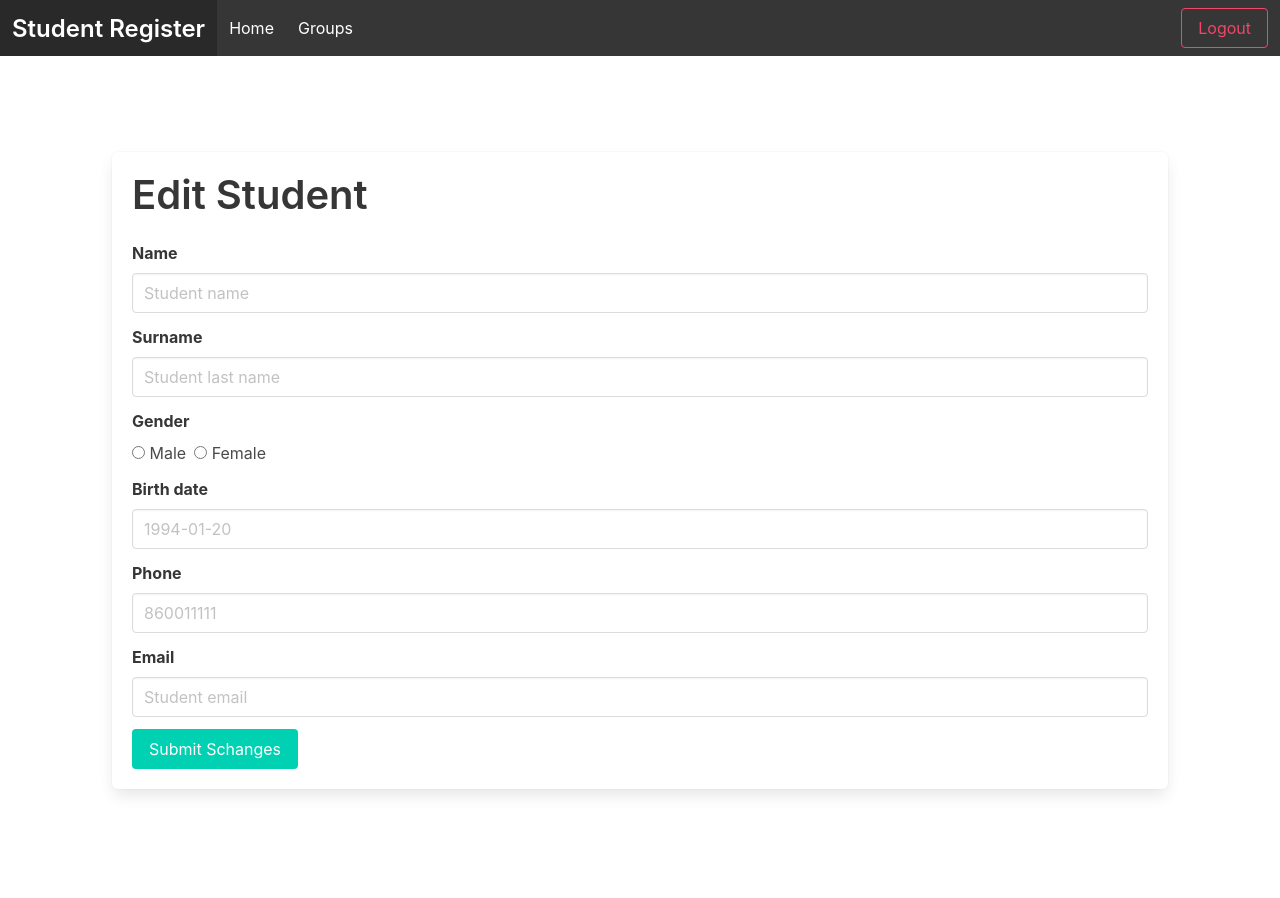
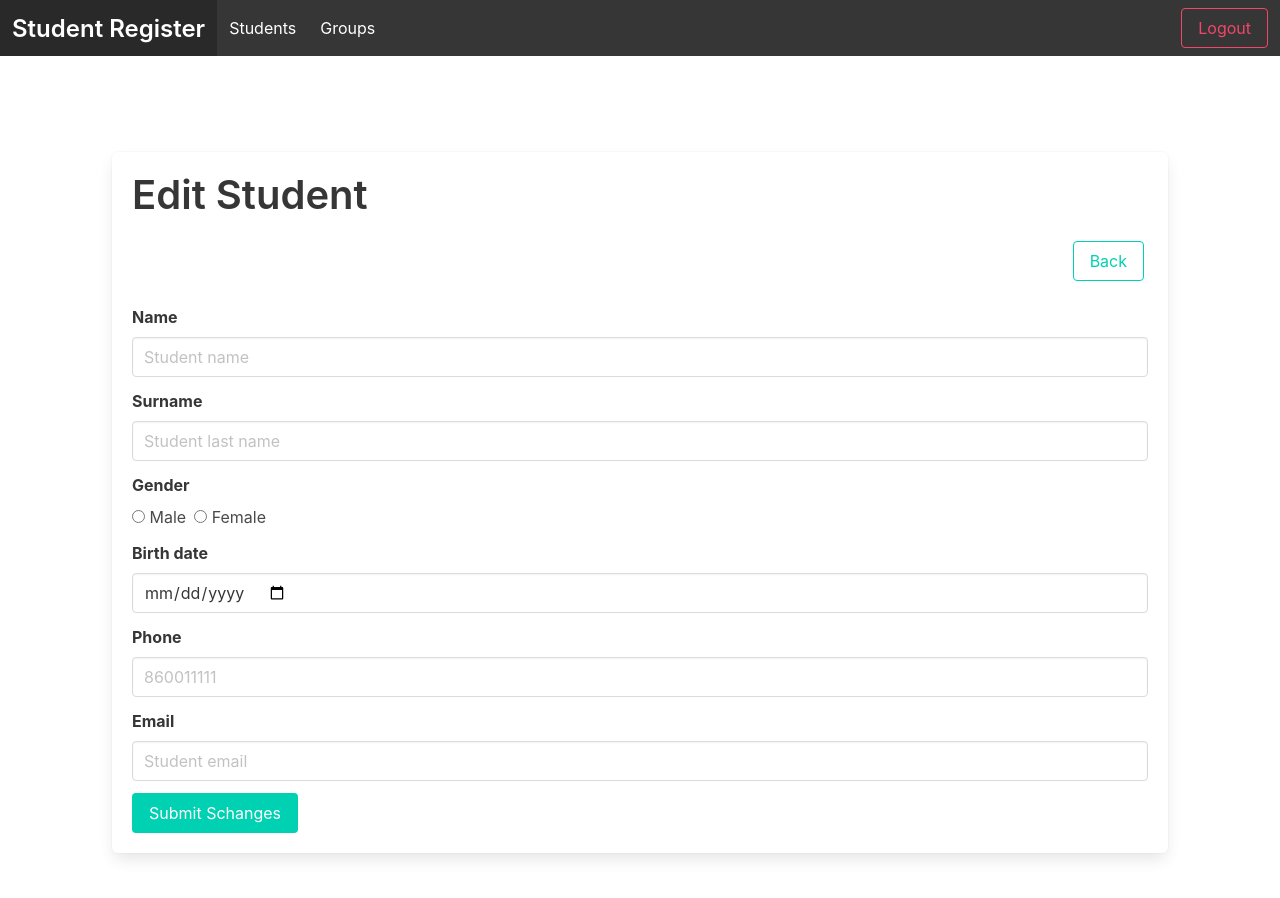
Before and after one commit to modestas9k/StudentuRegistras, a Vue app: page /editstudent/1 in a window 1280 px wide. Shown: the top 898 px of the page. Built offline with nearby package versions, Linux system fonts and the light colour scheme; no server answers; the database is empty; sample sign-in values are in the browser's storage.

Commit message:
back buttons, style fix

```diff
--- a/src/components/Navigation.vue
+++ b/src/components/Navigation.vue
@@ -68,7 +68,7 @@ export default {
             loggedIn: false,
             email: "",
             links: [
-                { name: "Home", url: "/" },
+                { name: "Students", url: "/" },
                 { name: "Groups", url: "/groups" },
             ],
         };
--- a/src/router/index.js
+++ b/src/router/index.js
@@ -9,7 +9,7 @@ Vue.use(VueRouter);
 const routes = [
     {
         path: "/",
-        name: "Home",
+        name: "Students",
         component: Home,
         meta: {
             requiresAuth: true,
--- a/src/views/Add.vue
+++ b/src/views/Add.vue
@@ -2,14 +2,24 @@
     <div class="addstudent">
         <div class="section">
             <div class="container">
-                <Notification
-                    v-if="notification"
-                    v-on:close="notification = false"
-                    :type="type"
-                    :message="Message"
-                />
                 <form v-on:submit.prevent="add" class="box">
                     <h1 class="title is-2">Add Student</h1>
+                    <Notification
+                        v-if="notification"
+                        v-on:close="notification = false"
+                        :type="type"
+                        :message="Message"
+                    />
+                    <div class="buttons is-right">
+                        <div class="control">
+                            <router-link
+                                to="/"
+                                class="button is-primary is-outlined"
+                            >
+                                Back
+                            </router-link>
+                        </div>
+                    </div>
                     <div class="field">
                         <label class="label">Name</label>
                         <div class="control">
@@ -63,7 +73,7 @@
                             <input
                                 class="input"
                                 v-model="bdate"
-                                type="text"
+                                type="date"
                                 placeholder="1994-01-20"
                                 required
                             />
--- a/src/views/AddGroup.vue
+++ b/src/views/AddGroup.vue
@@ -10,6 +10,16 @@
                         :type="type"
                         :message="Message"
                     />
+                    <div class="buttons is-right">
+                        <div class="control">
+                            <router-link
+                                to="/groups"
+                                class="button is-primary is-outlined"
+                            >
+                                Back
+                            </router-link>
+                        </div>
+                    </div>
                     <div class="field">
                         <label class="label" for="class">Class Name</label>
                         <input
--- a/src/views/EditGroup.vue
+++ b/src/views/EditGroup.vue
@@ -10,6 +10,16 @@
                         :type="type"
                         :message="Message"
                     />
+                    <div class="buttons is-right">
+                        <div class="control">
+                            <router-link
+                                to="/groups"
+                                class="button is-primary is-outlined"
+                            >
+                                Back
+                            </router-link>
+                        </div>
+                    </div>
                     <div class="field">
                         <label class="label" for="class">Class Name</label>
                         <input
--- a/src/views/EditStudent.vue
+++ b/src/views/EditStudent.vue
@@ -2,14 +2,24 @@
     <div class="addstudent">
         <div class="section">
             <div class="container">
-                <Notification
-                    v-if="notification"
-                    v-on:close="notification = false"
-                    :type="type"
-                    :message="Message"
-                />
                 <form v-on:submit.prevent="editStudent" class="box">
                     <h1 class="title is-2">Edit Student</h1>
+                    <Notification
+                        v-if="notification"
+                        v-on:close="notification = false"
+                        :type="type"
+                        :message="Message"
+                    />
+                    <div class="buttons is-right">
+                        <div class="control">
+                            <router-link
+                                to="/"
+                                class="button is-primary is-outlined"
+                            >
+                                Back
+                            </router-link>
+                        </div>
+                    </div>
                     <div class="field">
                         <label class="label">Name</label>
                         <div class="control">
@@ -63,7 +73,7 @@
                             <input
                                 class="input"
                                 v-model="bdate"
-                                type="text"
+                                type="date"
                                 placeholder="1994-01-20"
                                 required
                             />
--- a/src/views/Groups.vue
+++ b/src/views/Groups.vue
@@ -75,8 +75,6 @@ export default {
                         studentList: [],
                     });
 
-                    console.log(groupDoc.data().studentList);
-
                     groupDoc.data().studentList.forEach((itemId) => {
                         firebase
                             .firestore()
@@ -88,6 +86,7 @@ export default {
                                     (group) => group.id === groupDoc.id
                                 );
 
+                                if (studentDoc.exists) {
                                     group.studentList.push({
                                         id: itemId,
                                         fullName:
@@ -95,6 +94,7 @@ export default {
                                             " " +
                                             studentDoc.data().surname,
                                     });
+                                }
                             });
                     });
                 })
--- a/src/views/Home.vue
+++ b/src/views/Home.vue
@@ -1,7 +1,7 @@
 <template>
     <div class="home">
         <div class="section">
-            <div class="container">
+            <div class="container box">
                 <h1 class="title ">List of students</h1>
                 <div class="buttons is-right">
                     <div class="control">
@@ -13,7 +13,7 @@
                         </router-link>
                     </div>
                 </div>
-                <table class="table is-striped box is-hoverable is-fullwidth">
+                <table class="table is-striped  is-hoverable is-fullwidth">
                     <thead class="title is-6">
                         <tr>
                             <td>Name</td>
```
Lines whose indentation alone changed are shown as unchanged.
